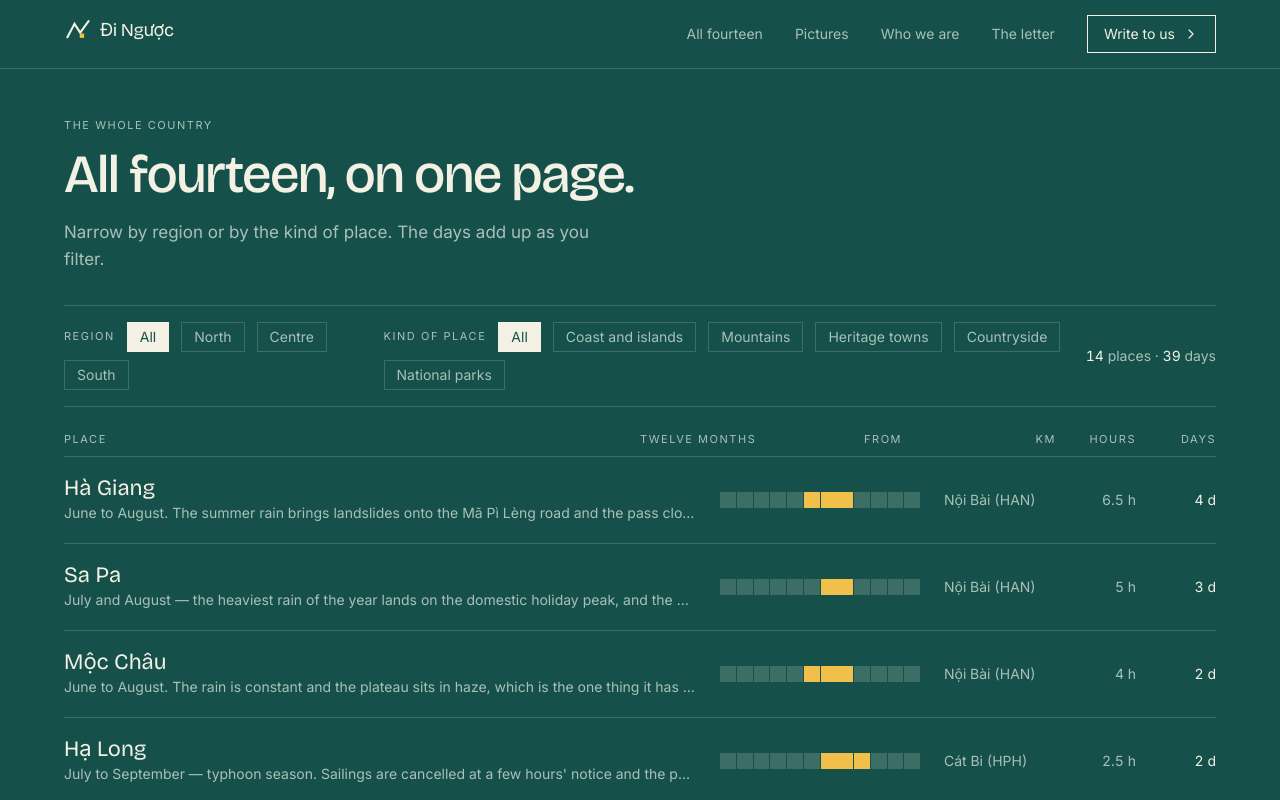
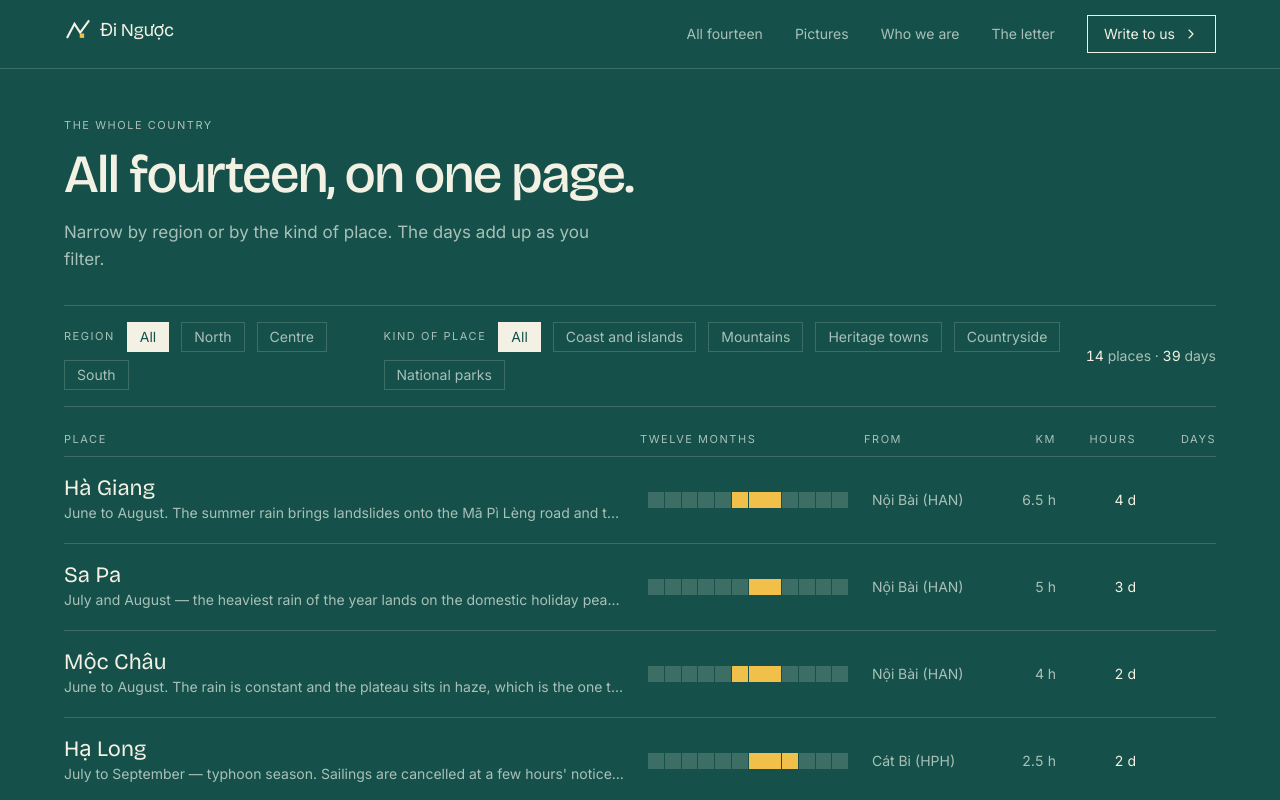
Before and after one commit to ThanhNV121097/project-3f77af57, a React (Vite) app in the folder code/frontend/: page /destinations in a window 1280 px wide. Shown: the top 800 px of the page. Built offline with nearby package versions, Linux system fonts and the light colour scheme.

Commit message:
chore: edit code/frontend/src/pages/Destinations.tsx

```diff
--- a/code/frontend/src/pages/Destinations.tsx
+++ b/code/frontend/src/pages/Destinations.tsx
@@ -90,7 +90,7 @@ export default function Destinations() {
                 <Link
                   to={`/destinations/${d.id}`}
                   data-testid={`row-${d.id}`}
-                  className="group grid grid-cols-1 gap-3 py-5 lg:grid-cols-[1fr_200px_104px_64px_56px] lg:items-center lg:gap-6"
+                  className="group grid grid-cols-1 gap-3 py-5 lg:grid-cols-[1fr_200px_104px_56px_56px_56px] lg:items-center lg:gap-6"
                 >
                   <span className="flex min-w-0 flex-col gap-1">
                     <span className="font-display text-[22px] leading-none transition-colors duration-[var(--duration-fast)] group-hover:text-ink-soft">
```
